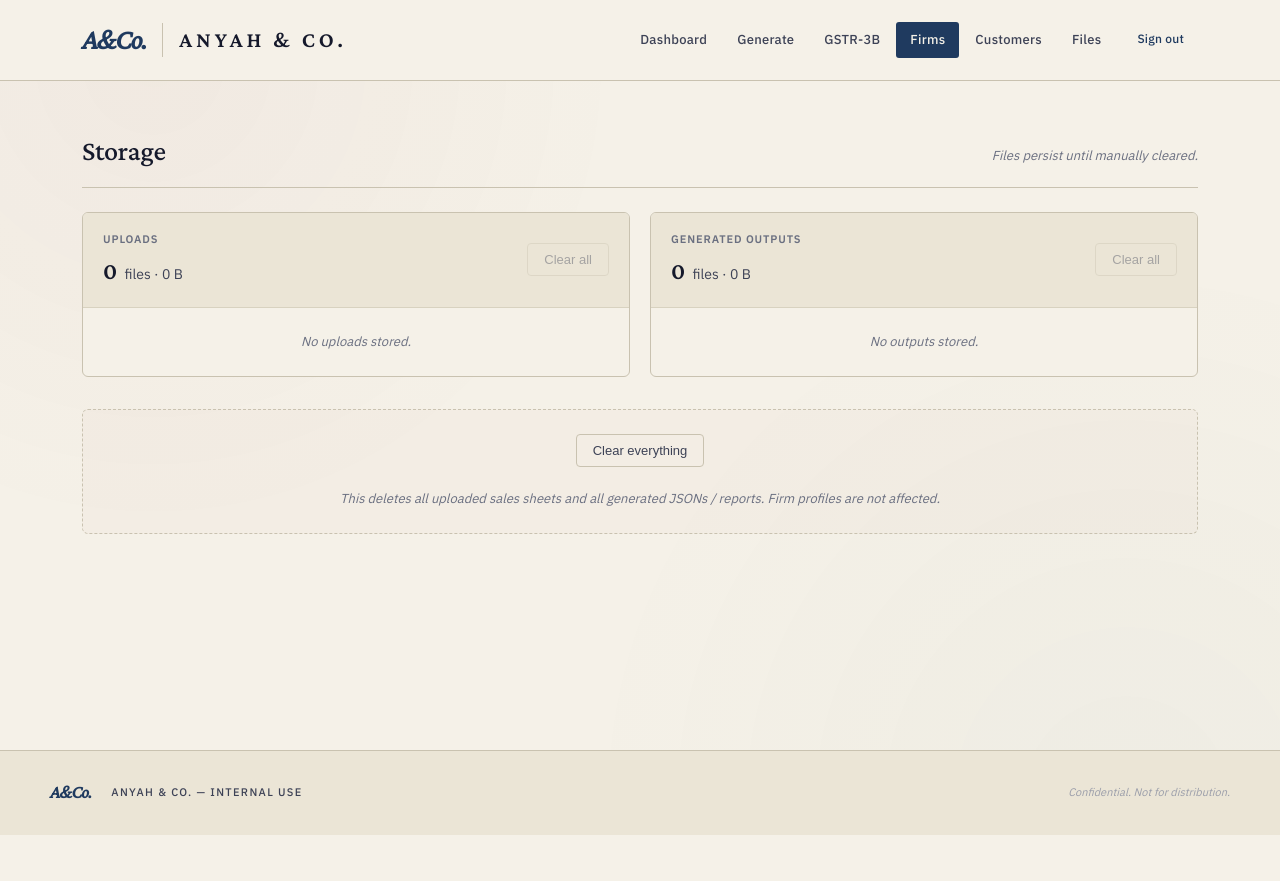
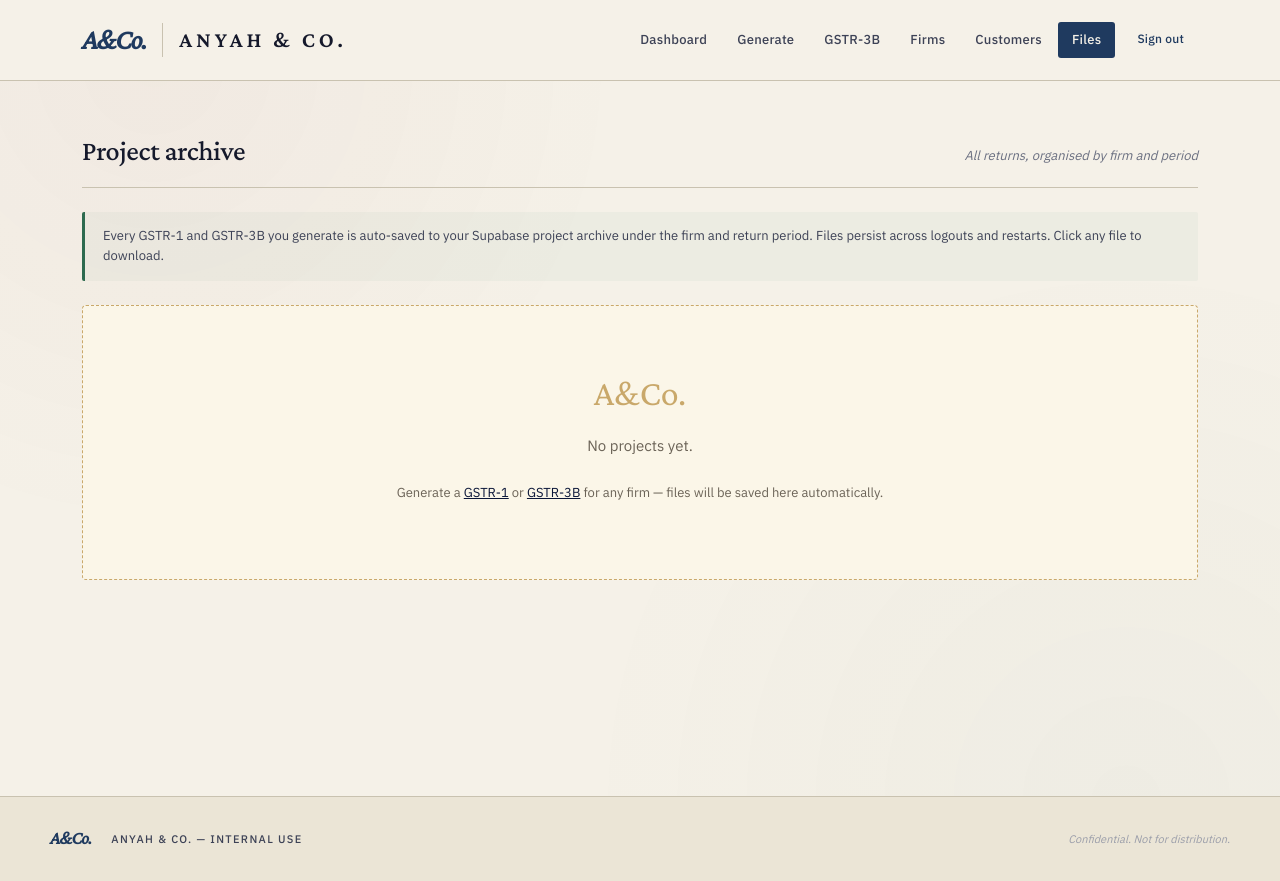
Before and after one commit to Sai2652/GSTR-Tool, a Flask app: page /files in a window 1280 px wide. Before the commit the page ends 835 px from the top, so only its background shows below. Run offline with Flask 3, Linux system fonts and the light colour scheme; parts of the project's set-up code (start-up, migrations or seed data) failed here and were passed over.

Commit message:
Update files.html

```diff
--- a/web/templates/files.html
+++ b/web/templates/files.html
@@ -8,6 +8,108 @@
 <link rel="preconnect" href="https://fonts.gstatic.com" crossorigin>
 <link href="https://fonts.googleapis.com/css2?family=Crimson+Pro:ital,wght@0,400;0,500;0,600;0,700;1,400&family=IBM+Plex+Sans:wght@300;400;500;600;700&family=JetBrains+Mono:wght@400;500;600&display=swap" rel="stylesheet">
 <link rel="stylesheet" href="{{ url_for('static', filename='styles.css') }}">
+<style>
+  /* Page-specific styles */
+  .firm-section { margin-bottom: 40px; }
+  .firm-header {
+    display: flex; align-items: baseline; gap: 14px;
+    border-bottom: 1px solid #E0D7BD;
+    padding-bottom: 12px; margin-bottom: 18px;
+  }
+  .firm-header h2 {
+    font-family: 'Crimson Pro', serif;
+    font-size: 24px; font-weight: 500;
+    color: #0B1638; margin: 0;
+    letter-spacing: -0.3px;
+  }
+  .firm-header .gstin {
+    font-family: 'JetBrains Mono', monospace;
+    font-size: 12px; color: #6B6357;
+    letter-spacing: 0.5px;
+  }
+  .period-card {
+    background: #FBF6E8;
+    border: 1px solid #E0D7BD;
+    border-radius: 4px;
+    padding: 18px 22px;
+    margin-bottom: 14px;
+  }
+  .period-head {
+    display: flex; align-items: baseline; justify-content: space-between;
+    margin-bottom: 14px;
+  }
+  .period-label {
+    font-family: 'Crimson Pro', serif;
+    font-size: 18px; font-weight: 500;
+    color: #0B1638;
+  }
+  .period-meta {
+    font-family: 'IBM Plex Sans', sans-serif;
+    font-size: 11px; color: #6B6357;
+    text-transform: uppercase; letter-spacing: 2px;
+  }
+  .file-list {
+    display: grid;
+    grid-template-columns: 1fr 1fr;
+    gap: 8px;
+  }
+  .file-item {
+    display: flex; align-items: center; gap: 10px;
+    padding: 10px 12px;
+    background: #ffffff;
+    border: 1px solid #E0D7BD;
+    border-radius: 3px;
+    font-family: 'IBM Plex Sans', sans-serif;
+    font-size: 13px;
+  }
+  .file-icon {
+    flex: 0 0 32px; height: 32px;
+    background: #0B1638; color: #F4EDD7;
+    border-radius: 3px;
+    display: flex; align-items: center; justify-content: center;
+    font-family: 'Crimson Pro', serif;
+    font-weight: 700; font-size: 11px;
+    letter-spacing: 0.5px;
+  }
+  .file-icon.gstr1 { background: #0B1638; }
+  .file-icon.gstr3b { background: #C9A86A; color: #0B1638; }
+  .file-icon.sales { background: #5B7E3D; }
+  .file-icon.gstr2b { background: #8B6F47; }
+  .file-info { flex: 1; min-width: 0; }
+  .file-kind {
+    font-weight: 500; color: #0B1638; font-size: 13px;
+  }
+  .file-name {
+    color: #6B6357; font-size: 11px;
+    overflow: hidden; text-overflow: ellipsis; white-space: nowrap;
+    font-family: 'JetBrains Mono', monospace;
+  }
+  .file-action a {
+    color: #0B1638; text-decoration: none;
+    font-family: 'IBM Plex Sans', sans-serif;
+    font-size: 11px; font-weight: 600;
+    padding: 5px 10px; border: 1px solid #0B1638;
+    border-radius: 3px; display: inline-block;
+  }
+  .file-action a:hover {
+    background: #0B1638; color: #F4EDD7;
+  }
+  .empty-state {
+    text-align: center; padding: 60px 30px;
+    background: #FBF6E8; border: 1px dashed #C9A86A;
+    border-radius: 4px;
+  }
+  .empty-state .icon {
+    font-family: 'Crimson Pro', serif;
+    font-size: 36px; color: #C9A86A; margin-bottom: 12px;
+  }
+  .empty-state p { color: #6B6357; font-family: 'IBM Plex Sans', sans-serif; }
+  .pick-firm {
+    display: inline-block;
+    margin-top: 10px;
+    color: #0B1638; text-decoration: underline;
+  }
+</style>
 </head>
 <body>
 
@@ -21,87 +123,90 @@
       <a href="{{ url_for('dashboard') }}" class="nav-link">Dashboard</a>
       <a href="{{ url_for('gstr1_page') }}" class="nav-link">Generate</a>
       <a href="{{ url_for('gstr3b_page') }}" class="nav-link">GSTR-3B</a>
-      <a href="{{ url_for('firms_page') }}" class="nav-link active">Firms</a>
+      <a href="{{ url_for('firms_page') }}" class="nav-link">Firms</a>
       <a href="{{ url_for('customers_page') }}" class="nav-link">Customers</a>
-      <a href="{{ url_for('files_page') }}" class="nav-link">Files</a>
+      <a href="{{ url_for('files_page') }}" class="nav-link active">Files</a>
       <a href="{{ url_for('logout') }}" class="nav-link nav-logout">Sign out</a>
     </nav>
   </div>
 </header>
 
 <main class="container">
-
   <section class="step">
     <div class="step-head">
-      <h2>Storage</h2>
-      <span class="step-aside">Files persist until manually cleared.</span>
+      <h2>Project archive</h2>
+      <span class="step-aside">All returns, organised by firm and period</span>
+    </div>
+    <div class="cache-info">
+      <p>Every GSTR-1 and GSTR-3B you generate is auto-saved to your Supabase project archive under the firm and return period. Files persist across logouts and restarts. Click any file to download.</p>
     </div>
 
-    <div class="storage-grid">
-      <div class="storage-card">
-        <div class="storage-head">
-          <div>
-            <div class="storage-label">Uploads</div>
-            <div class="storage-stat"><span class="storage-num">{{ summary.uploads.count }}</span> files · <span>{{ summary.uploads.total_human }}</span></div>
+    {% if projects and projects|length > 0 %}
+      {# Group projects by firm #}
+      {% set firm_map = {} %}
+      {% for p in projects %}
+        {% set _ = firm_map.setdefault(p.firm.gstin, {'name': p.firm.name, 'gstin': p.firm.gstin, 'projects': []}) %}
+        {% set _ = firm_map[p.firm.gstin].projects.append(p) %}
+      {% endfor %}
+
+      {% for gstin, f in firm_map.items() %}
+        <div class="firm-section">
+          <div class="firm-header">
+            <h2>{{ f.name }}</h2>
+            <span class="gstin">{{ f.gstin }}</span>
           </div>
-          <button class="btn-ghost btn-danger" data-clear="uploads"
-                  {% if summary.uploads.count == 0 %}disabled{% endif %}>
-            Clear all
-          </button>
+
+          {% for proj in f.projects %}
+            <div class="period-card">
+              <div class="period-head">
+                <div class="period-label">{{ proj.period_label or proj.period }}</div>
+                <div class="period-meta">{{ proj.files|length }} file{{ 's' if proj.files|length != 1 else '' }}</div>
               </div>
-        <div class="storage-list">
-          {% for f in summary.uploads.files[:50] %}
-            <div class="storage-row" data-target="uploads" data-path="{{ f.path }}">
-              <span class="storage-name">{{ f.name }}</span>
-              <span class="storage-meta">{{ f.size_human }} · {{ f.modified }}</span>
-              <button class="storage-delete" data-action="delete-one" data-target="uploads" data-path="{{ f.path }}">×</button>
+
+              {% if proj.files %}
+                <div class="file-list">
+                  {% for f in proj.files %}
+                    <div class="file-item">
+                      <div class="file-icon
+                        {%- if f.kind == 'sales_register' %} sales
+                        {%- elif f.kind == 'gstr1_json' or f.kind == 'gstr1_report' %} gstr1
+                        {%- elif f.kind == 'gstr2b_input' %} gstr2b
+                        {%- elif f.kind == 'gstr3b_excel' %} gstr3b
+                        {%- endif %}">
+                        {%- if f.kind == 'sales_register' %}SR
+                        {%- elif f.kind == 'gstr1_json' %}G1J
+                        {%- elif f.kind == 'gstr1_report' %}G1R
+                        {%- elif f.kind == 'gstr2b_input' %}G2B
+                        {%- elif f.kind == 'gstr3b_excel' %}G3B
+                        {%- endif -%}
+                      </div>
+                      <div class="file-info">
+                        <div class="file-kind">{{ kind_labels[f.kind] if kind_labels and f.kind in kind_labels else f.kind }}</div>
+                        <div class="file-name" title="{{ f.filename }}">{{ f.filename }}</div>
+                      </div>
+                      <div class="file-action">
+                        <a href="{{ url_for('download_project_file', file_id=f.id) }}">Download</a>
+                      </div>
+                    </div>
+                  {% endfor %}
                 </div>
               {% else %}
-            <div class="storage-empty">No uploads stored.</div>
-          {% endfor %}
-          {% if summary.uploads.count > 50 %}
-            <div class="storage-empty">… and {{ summary.uploads.count - 50 }} more</div>
+                <p style="color:#6B6357; font-style: italic; font-size: 13px; margin: 8px 0 0;">No files in this project yet.</p>
               {% endif %}
             </div>
+          {% endfor %}
         </div>
-
-      <div class="storage-card">
-        <div class="storage-head">
-          <div>
-            <div class="storage-label">Generated outputs</div>
-            <div class="storage-stat"><span class="storage-num">{{ summary.outputs.count }}</span> files · <span>{{ summary.outputs.total_human }}</span></div>
+      {% endfor %}
+    {% else %}
+      <div class="empty-state">
+        <div class="icon">A&Co.</div>
+        <p>No projects yet.</p>
+        <p style="margin-top: 8px; font-size: 13px;">Generate a <a href="{{ url_for('gstr1_page') }}" class="pick-firm">GSTR-1</a> or <a href="{{ url_for('gstr3b_page') }}" class="pick-firm">GSTR-3B</a> for any firm — files will be saved here automatically.</p>
       </div>
-          <button class="btn-ghost btn-danger" data-clear="outputs"
-                  {% if summary.outputs.count == 0 %}disabled{% endif %}>
-            Clear all
-          </button>
-        </div>
-        <div class="storage-list">
-          {% for f in summary.outputs.files[:50] %}
-            <div class="storage-row" data-target="outputs" data-path="{{ f.path }}">
-              <span class="storage-name">{{ f.name }}</span>
-              <span class="storage-meta">{{ f.size_human }} · {{ f.modified }}</span>
-              <button class="storage-delete" data-action="delete-one" data-target="outputs" data-path="{{ f.path }}">×</button>
-            </div>
-          {% else %}
-            <div class="storage-empty">No outputs stored.</div>
-          {% endfor %}
-          {% if summary.outputs.count > 50 %}
-            <div class="storage-empty">… and {{ summary.outputs.count - 50 }} more</div>
     {% endif %}
-        </div>
-      </div>
-    </div>
-
-    <div class="storage-actions">
-      <button class="btn-ghost btn-danger" data-clear="all">Clear everything</button>
-      <span class="action-hint">This deletes all uploaded sales sheets and all generated JSONs / reports. Firm profiles are not affected.</span>
-    </div>
   </section>
-
 </main>
 
-<script src="{{ url_for('static', filename='files.js') }}"></script>
 <footer class="site-footer">
   <div class="footer-inner">
     <span class="footer-mark">A&amp;Co.</span>
@@ -109,5 +214,6 @@
     <span class="footer-meta">Confidential. Not for distribution.</span>
   </div>
 </footer>
+
 </body>
 </html>
```
Lines whose indentation alone changed are shown as unchanged.
